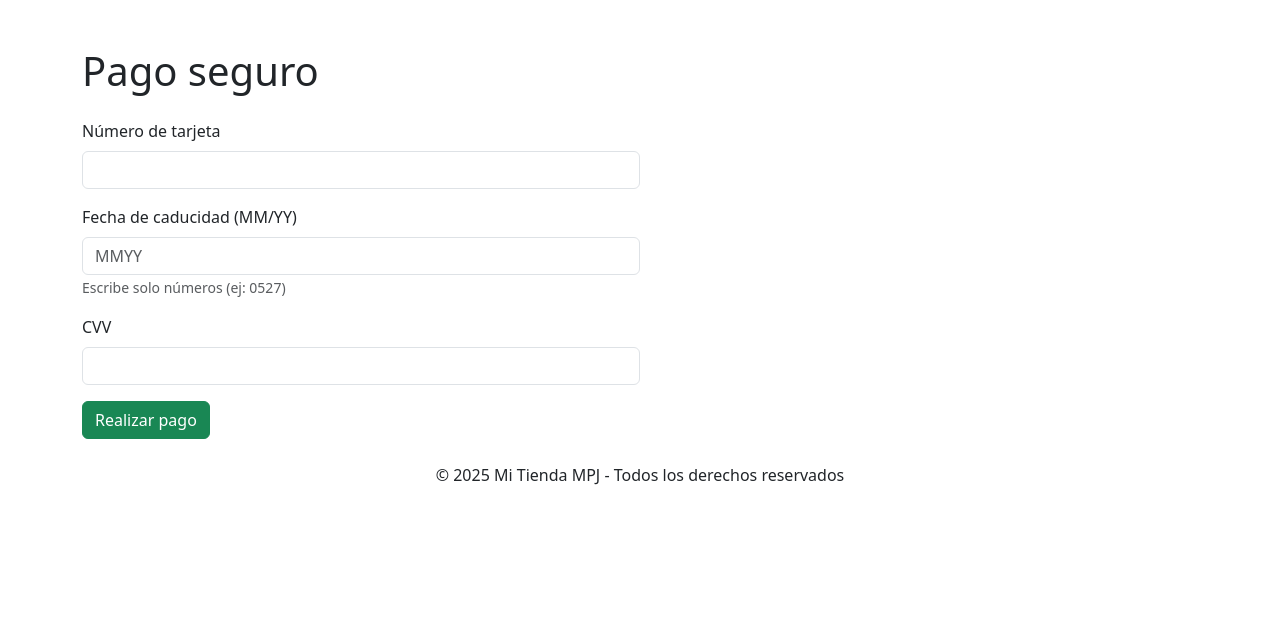
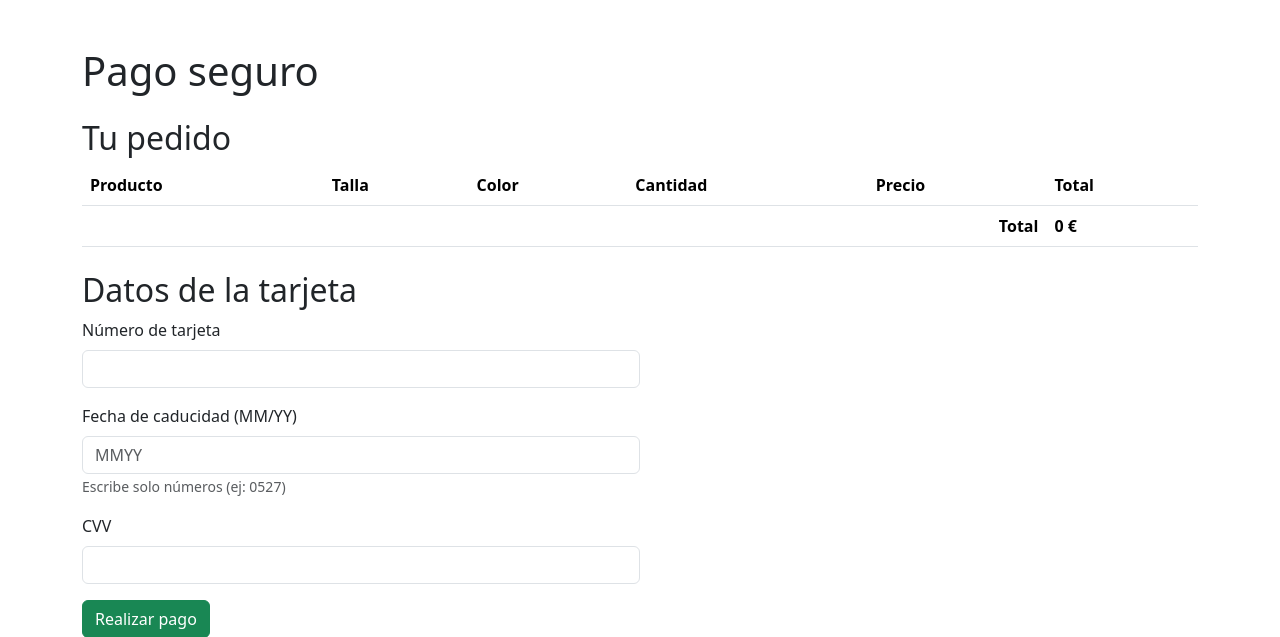
Before and after one commit to Mpatyy/MPJ-Wear, a Symfony app: template templates/pago/pasarela.html.twig in a window 1280 px wide. Shown: the part 57-694 px from the top of the page. Run offline with Twig, Linux system fonts and the light colour scheme; the template is opened without the code that fills it, so the values that code supplies are empty; some libraries are stand-ins or nearby versions.

Commit message:
pasarela de y pedido detalle

```diff
--- a/templates/pago/pasarela.html.twig
+++ b/templates/pago/pasarela.html.twig
@@ -4,18 +4,65 @@
 
 {% block body %}
 <h1 class="mb-4">Pago seguro</h1>
-{% for linea in pedido.lineas %}
-    <div class="item-pago">
-        {% if linea.imagen %}
-            <img src="{{ asset(linea.imagen) }}" alt="{{ linea.producto.nombre }}" width="80">
-        {% endif %}
-        {{ linea.producto.nombre }} ({{ linea.talla }} / {{ linea.color }}) x {{ linea.cantidad }} - {{ linea.subtotal }} €
-    </div>
-{% endfor %}
+
+<h2>Tu pedido</h2>
+
+<table class="table table-striped align-middle">
+    <thead>
+        <tr>
+            <th>Producto</th>
+            <th>Talla</th>
+            <th>Color</th>
+            <th>Cantidad</th>
+            <th>Precio</th>
+            <th>Total</th>
+        </tr>
+    </thead>
+    <tbody>
+        {% set totalGeneral = 0 %}
+        {% for linea in pedido.lineas %}
+            {% set totalItem = linea.cantidad * linea.precioUnitario %}
+            {% set totalGeneral = totalGeneral + totalItem %}
+            <tr>
+                <td class="d-flex align-items-center">
+                    {% if linea.imagen %}
+                        <img
+                            src="{{ asset('images/' ~ linea.imagen) }}"
+                            alt="{{ linea.producto.nombre }}"
+                            style="width:80px; height:auto;"
+                            class="me-2"
+                        >
+                    {% else %}
+                        <img
+                            src="{{ asset('images/no-image.png') }}"
+                            alt="Sin imagen"
+                            style="width:80px; height:auto;"
+                            class="me-2"
+                        >
+                    {% endif %}
+                    <span>{{ linea.producto.nombre }}</span>
+                </td>
+                <td>{{ linea.talla }}</td>
+                <td>{{ linea.color }}</td>
+                <td>{{ linea.cantidad }}</td>
+                <td>{{ linea.precioUnitario }} €</td>
+                <td>{{ totalItem }} €</td>
+            </tr>
+        {% endfor %}
+    </tbody>
+    <tfoot>
+        <tr>
+            <th colspan="5" class="text-end">Total</th>
+            <th>{{ totalGeneral }} €</th>
+        </tr>
+    </tfoot>
+</table>
 
 {% for message in app.flashes('error') %}
     <div class="alert alert-danger">{{ message }}</div>
 {% endfor %}
+
+<h2 class="mt-4">Datos de la tarjeta</h2>
 
 <form action="{{ path('pago_procesar') }}" method="post" class="col-md-6">
 
@@ -70,11 +117,9 @@
 <script>
 document.getElementById('fecha_caducidad').addEventListener('input', function (e) {
     let value = e.target.value.replace(/\D/g, '');
-
     if (value.length >= 3) {
         value = value.substring(0, 2) + '/' + value.substring(2, 4);
     }
-
     e.target.value = value;
 });
 </script>
```
Also changed, not shown: templates/pedido_detalle.html.twig (+19 -2 lines).
